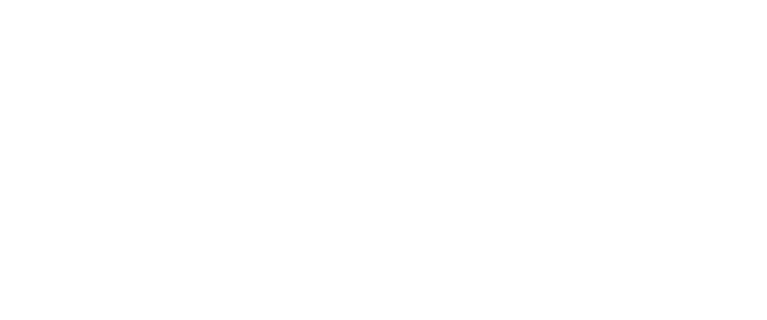
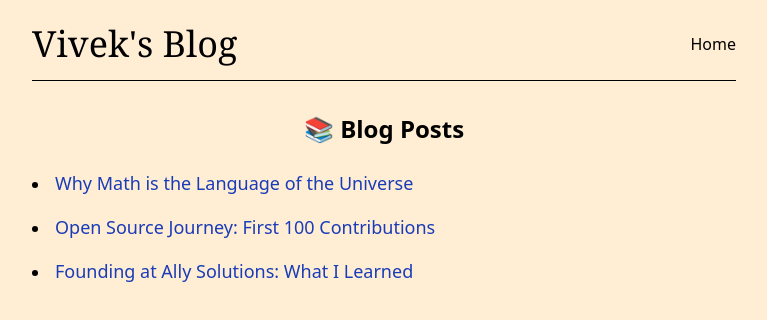
Before and after one commit to uchiha-vivek/Vivek-s-Blog, a plain HTML site: page blogs/blog.html in a window 1280 px wide. Shown: the whole page, without its empty margins (256-1023 px from the left). Drawn offline with nearby package versions, Linux system fonts and the light colour scheme.

Commit message:
blog contents added

```diff
--- a/blogs/blog.html
+++ b/blogs/blog.html
@@ -1,11 +1,45 @@
 <!DOCTYPE html>
 <html lang="en">
+
 <head>
-    <meta charset="UTF-8">
-    <meta name="viewport" content="width=device-width, initial-scale=1.0">
-    <title>Document</title>
+  <meta charset="UTF-8" />
+  <meta name="viewport" content="width=device-width, initial-scale=1.0" />
+  <title>Blog Posts</title>
+  <link rel="stylesheet" href="../css/main-page.css" />
+  <script src="https://unpkg.com/@tailwindcss/browser@4"></script>
 </head>
-<body>
 
+<body class="bg-orange-100 w-full max-w-3xl mx-auto px-4 md:px-8 min-h-screen">
+  <!-- Navigation -->
+  <nav class="mt-6">
+    <div class="flex flex-col md:flex-row md:justify-between md:items-center">
+      <h1 class="font-serif text-4xl text-center md:text-left">Vivek's Blog</h1>
+      <div class="mt-5 md:mt-0 flex flex-wrap gap-5 justify-center md:justify-end">
+        <a href="../index.html"
+          class="relative after:content-[''] after:absolute after:w-0 after:h-[2px] after:bg-black after:bottom-[-4px] after:left-0 hover:after:w-full after:transition-all after:duration-300">Home</a>
+      </div>
+    </div>
+  </nav>
+
+  <hr class="my-4" />
+
+  <!-- Blog List -->
+  <section class="mt-8 space-y-6">
+    <h2 class="text-2xl font-bold text-center">📚 Blog Posts</h2>
+
+    <ul class="space-y-4 list-disc list-inside">
+      <li>
+        <a href="./blog1.html" class="text-lg text-blue-800 hover:underline">Why Math is the Language of the Universe</a>
+      </li>
+      <li>
+        <a href="./blog2.html" class="text-lg text-blue-800 hover:underline">Open Source Journey: First 100 Contributions</a>
+      </li>
+      <li>
+        <a href="./blog3.html" class="text-lg text-blue-800 hover:underline">Founding at Ally Solutions: What I Learned</a>
+      </li>
+      <!-- Add more blog links here -->
+    </ul>
+  </section>
 </body>
+
 </html>
```
Also changed, not shown: blogs/blog1.html (added, +16 -0 lines), index.html (+14 -1 lines), blogs/assets/Logo.png (added).
